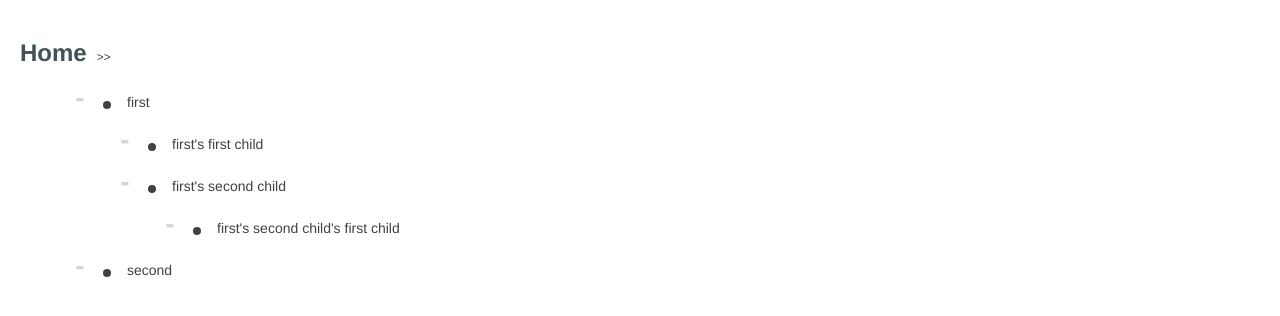
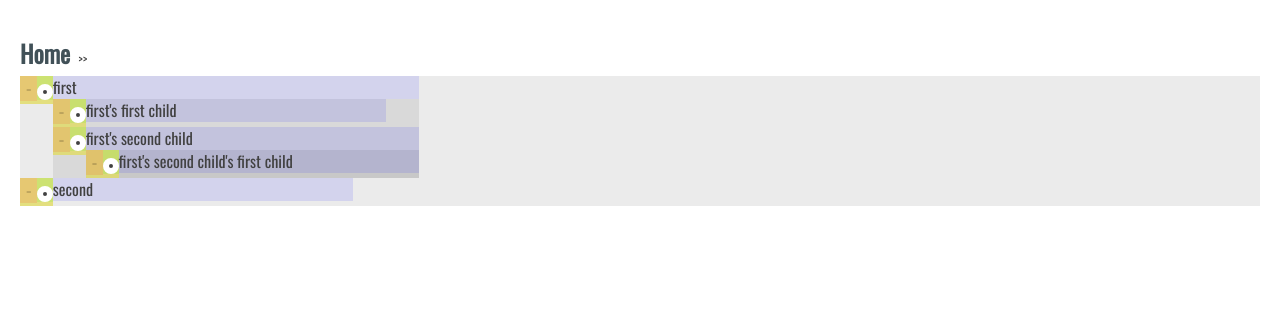
Before and after one commit to arpit-kapadia/React-Dynamic-Tree, a React app: page / in a window 1280 px wide. Shown: the top 316 px of the page. Built offline with nearby package versions, Linux system fonts and the light colour scheme.

Commit message:
WIP: Addd vertical lines
It's in testing phase.
# Added vertical lines
# Modified div styles
# swap containers with inline-blocks and removed margins
# added background colors to every div for testing purpose

```diff
--- a/index.html
+++ b/index.html
@@ -5,12 +5,34 @@
     <title>React App</title>
 
     <link rel="stylesheet" type="text/css" href="https://maxcdn.bootstrapcdn.com/bootstrap/3.3.7/css/bootstrap.min.css" />
+    <link href="https://fonts.googleapis.com/css?family=Oswald" rel="stylesheet">
 
     <style>
+			body { font-family: 'Oswald', sans-serif; }
       button { border: none; }
       button:focus { outline: none; }
 
+      .title-div {font-size: 16px;}
       .title-div:focus { outline: none; }
+
+      .outer {
+      	width: 2px;
+        height: 100%;
+        margin: auto;
+      	overflow: hidden;
+        background: rgba(130,130,50,0.3);
+      }
+
+      .inner {
+      	width: 100%;
+      	height: 100%;
+      	background: rgba(0,0,0,0.1);
+      	box-shadow: 0px 0px 10px 10px rgba(0,0,0,0.1);
+      }
+
+      .inline-block {
+      	display: inline-block;
+      }
     </style>
 	</head>
 
--- a/list-element.jsx
+++ b/list-element.jsx
@@ -12,6 +12,7 @@ class Li extends Component {
     this.state = {
       buttonHover: false,
       linkHover: false,
+      subDivHeight: 0,
     }
   }
 
@@ -28,25 +29,26 @@ class Li extends Component {
       borderRadius: '50%',
       background: 'rgba(0,0,0,0)',
       border: 'none',
-      width: '30px',
-      height: '30px',
-      padding: '2px',
-      fontSize: '28px',
+      // width: '30px',
+      // height: '30px',
+      // paddingBottom: '2px',
+      fontSize: '16px',
       fontWeight: '600',
       color: 'rgba(0,0,0,0.17)'
     };
     let linkStyle = {
-      height: '20px',
-      width: '20px',
+      // height: '20px',
+      // width: '20px',
       padding: '2px',
       borderRadius: '50%',
-      marginRight: '8px',
+      // marginRight: '8px',
       color: '#414141',
+      fontSize: '16px',
       background: '#414141',
       border: '6px solid #DDDDDD'
     }
     let { item } = this.props;
-    let key = 'title = ' + item.title + '-' + item._id;
+    let key = `key-${item._id}`;
 
     if (this.state.buttonHover) {
       buttonStyle.color = '#313131'
@@ -60,18 +62,35 @@ class Li extends Component {
       linkStyle.border = '6px solid white';
     }
 
+    const subDivId = `id-sublist-${item._id}`;
+    const subDivElement = document.getElementById(subDivId);
+    let subDivHeight = (subDivElement && subDivElement.clientHeight) || 0;
+    if (subDivHeight) subDivHeight -= 10;
+
     return (
       <div
-        className={'row container-fluid'}
         key={key}
+        id={key}
         style={{
-          minHeight: '35px',
-          paddingRight: '30px',
-          marginLeft: '30px',
-          minWidth: '400px!important'
+          // minHeight: '30px',
+          // paddingRight: '30px',
+          // marginLeft: '30px',
+          // padding: '1px',
+          background: 'rgba(0,0,0,0.08)'
+          // minWidth: '400px!important'
         }}
       >
-        <div className={''} style={{display: 'inline-block'}}>
+        <div className={'inline-block'} style={{verticalAlign: 'top', textAlign: 'right', height: '100%', background: 'rgba(225,220,100,0.8)'}}>
+          <div
+            style={{
+              display: 'inline-block',
+              verticalAlign: 'top',
+              background: 'rgba(255,0,0,0.1)',
+              // margin: '0 auto',
+              // paddingBottom: '2px',
+              // paddingLeft: '1px',
+            }}
+          >
             <button
               onClick={() => this.props.toggleExpansion(item.title)}
               style={buttonStyle}
@@ -82,7 +101,18 @@ class Li extends Component {
             </button>
           </div>
 
-        <div className={''} style={{display: 'inline-block', paddingBottom: '0px!important', paddingBottom: '3px', paddingLeft: '2px', marginRight: '2px'}}>
+          <div
+            style={{
+              display: 'inline-block',
+              background: 'rgba(0,255,0,0.1)',
+              height: '100%',
+              textAlign: 'center',
+              // paddingBottom: '0px!important',
+              // paddingBottom: '3px',
+              // paddingLeft: '2px',
+            }}
+          >
+            <div>
               <button
                 onClick={() => this.navigate(item._id)}
                 style={linkStyle}
@@ -91,12 +121,30 @@ class Li extends Component {
               >
               </button>
             </div>
+            <div className={'outer'} style={{height: subDivHeight}}>
+              <div className={'inner'}></div>
+            </div>
+            { /*
+              item.expanded
+              ? <div className={'outer'} style={{height: subDivHeight}}>
+                  <div className={'inner'}></div>
+                </div>
+              : ''
+            */}
+          </div>
+        </div>
 
+        <div className={'inline-block'} style={{textAlign: 'left'}}>
           <div
             id={`id-${item._id}`}
             tabIndex={this.props.tabIndex}
             className={'title-div'}
-          style={{display: 'inline-block', paddingTop: '3px', minWidth: '300px', minHeight: '100%',}}
+            style={{
+              background: 'rgba(0,0,255,0.1)',
+              minWidth: '300px',
+              // minHeight: '30px'
+              height: 'auto',
+            }}
             key={item.title + item._id + item._id}
             contentEditable={true}
             suppressContentEditableWarning
@@ -107,8 +155,9 @@ class Li extends Component {
             { item.title }
           </div>
 
-        <div>
+          <div id={subDivId}>
             { item.expanded ? this.props.createTree(item._id, this.props.data) : '' }
+          </div>
         </div>
       </div>
     );
```
Also changed, not shown: Tree.jsx (line endings or trailing spaces), package.json (line endings or trailing spaces), 1 other file (tests, documents, lock files or other folders). Lines whose indentation alone changed are shown as unchanged.
